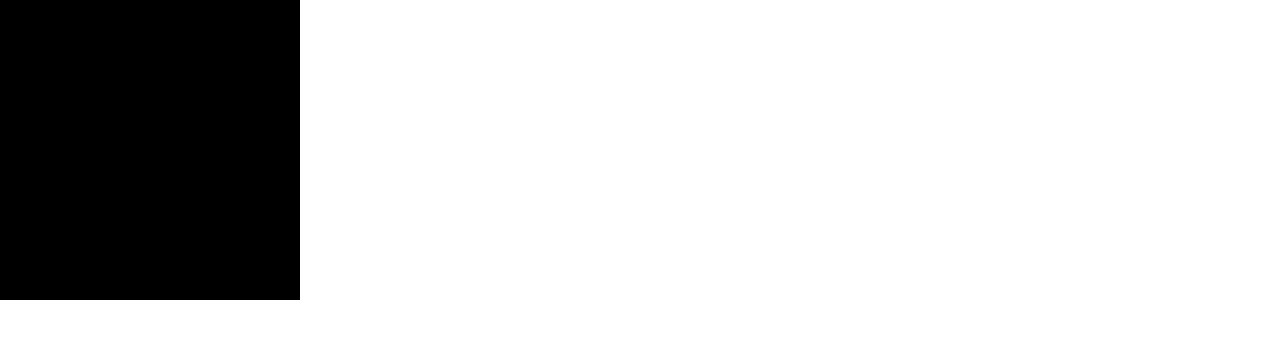
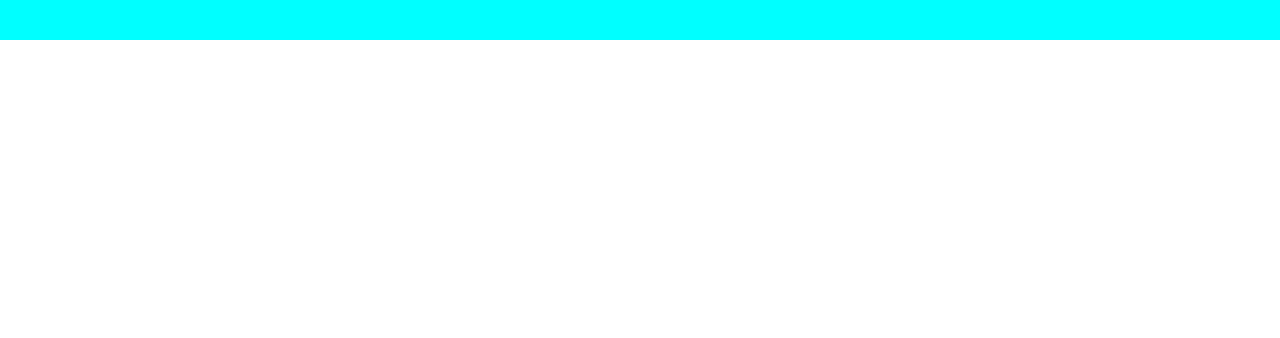
Before and after one commit to Hasan-777/git, a plain HTML site: page index.html in a window 1280 px wide. Drawn offline with Linux system fonts and the light colour scheme.

Commit message:
navbar qismini yaratdim

```diff
--- a/index.html
+++ b/index.html
@@ -7,7 +7,10 @@
     <title>Document</title>
 </head>
 <body>
-    <div class="container"
-    ></div>
+    <div class="container">
+        <nav>
+
+        </nav>
+    </div>
 </body>
 </html>
--- a/styles.css
+++ b/styles.css
@@ -4,7 +4,11 @@
     box-sizing: border-box;
 }
 .container{
-    width: 300px;
-    height: 300px;
-    background-color: black;
+   width: 100%;
+
 }
+nav{
+    width: 100%;
+    height: 40px;
+    background-color: aqua;
+}
```
